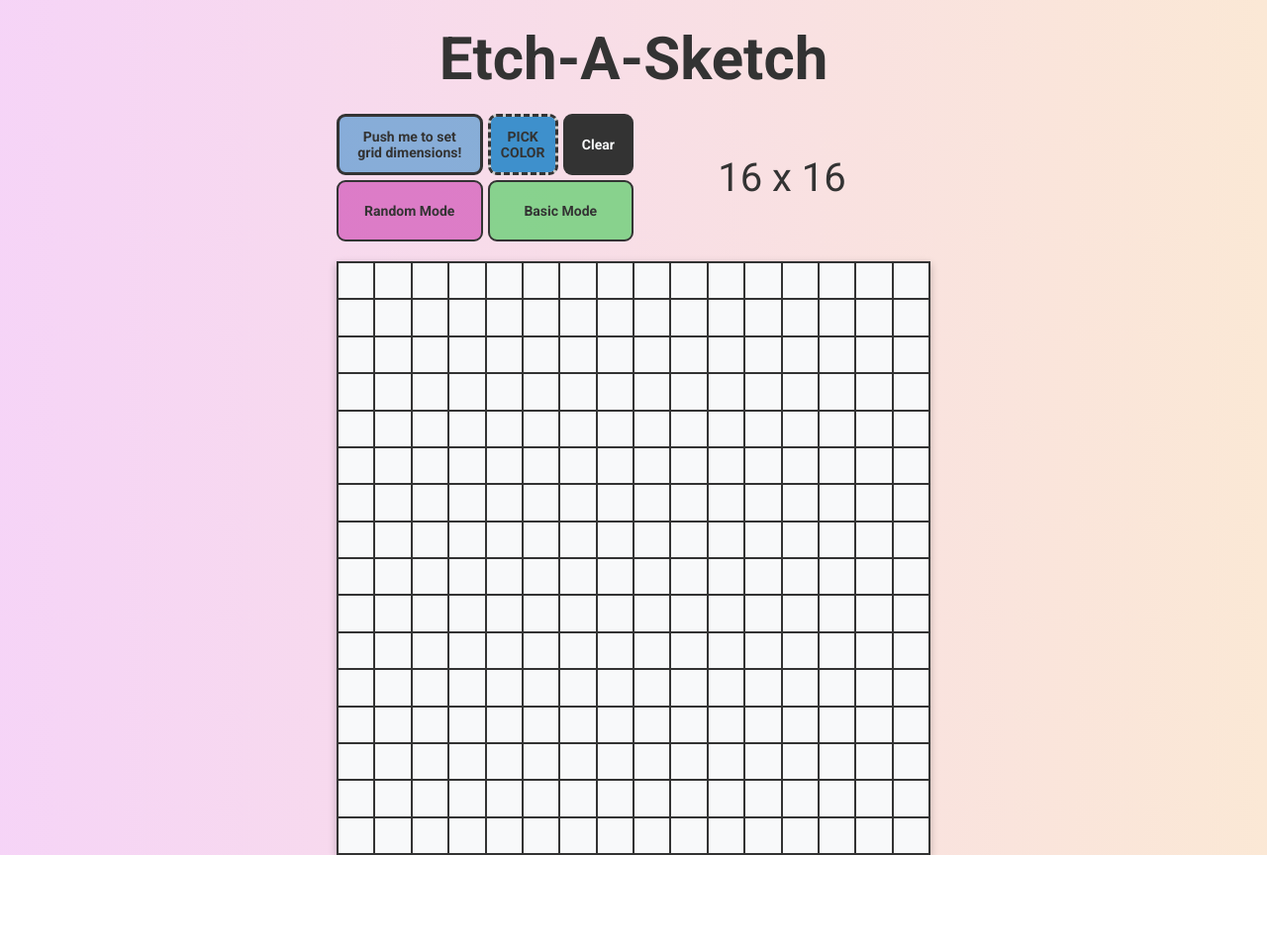
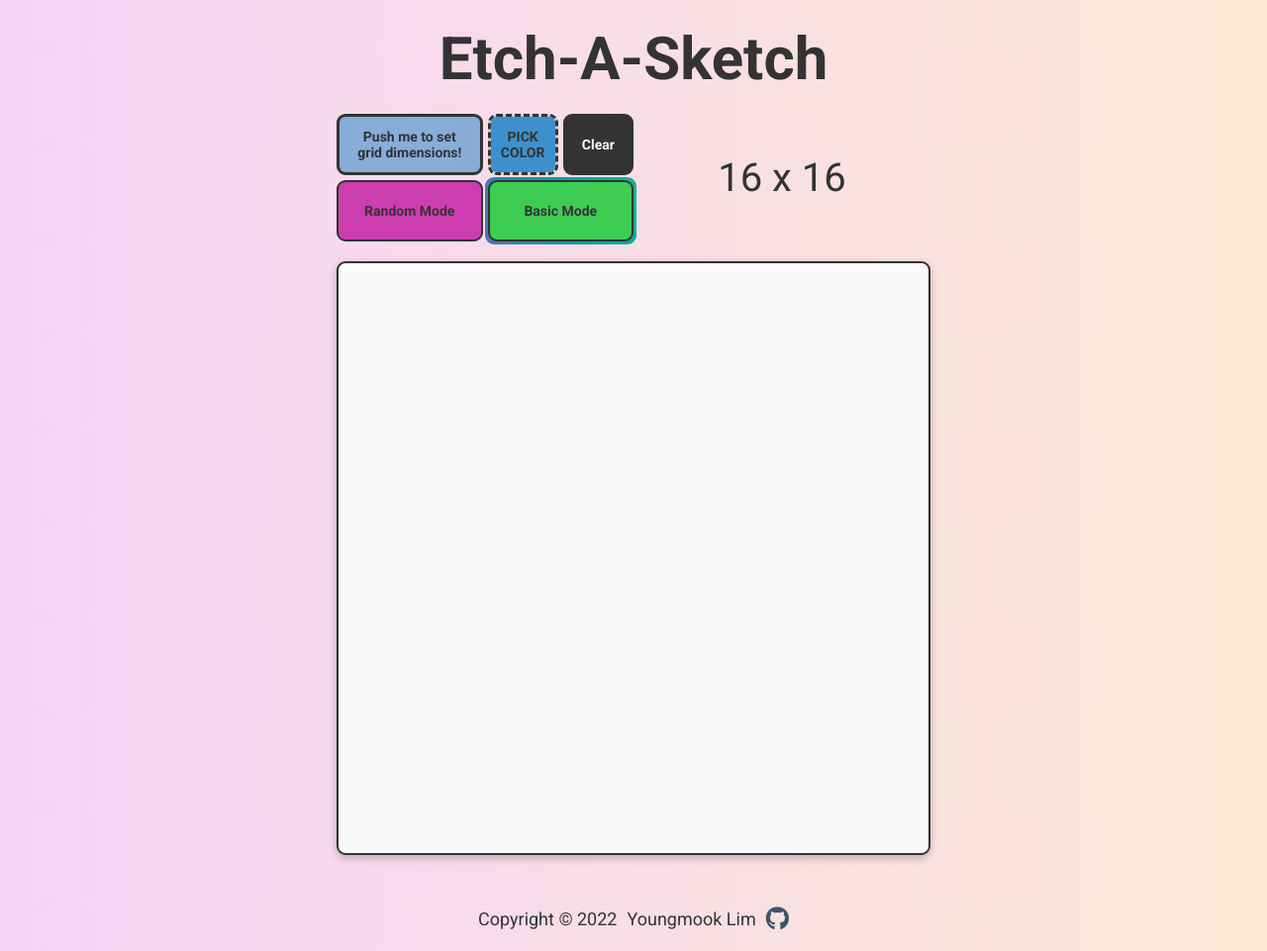
Before and after one commit to Youngmook-Lim/odin-etch-a-sketch, a plain HTML site: page index.html in a window 1280 px wide. Shown: the whole page at 99% size. Before the commit the page ends 864 px from the top, so only its background shows below. Drawn offline with Linux system fonts and the light colour scheme.

Commit message:
Add active button border and deleted grid borders

```diff
--- a/index.html
+++ b/index.html
@@ -5,6 +5,10 @@
     <meta http-equiv="X-UA-Compatible" content="IE=edge" />
     <meta name="viewport" content="width=device-width, initial-scale=1.0" />
     <link rel="stylesheet" href="style.css" />
+    <script
+      src="https://kit.fontawesome.com/2df99d1f05.js"
+      crossorigin="anonymous"
+    ></script>
     <script defer src="script.js"></script>
     <title>Document</title>
   </head>
@@ -19,10 +23,22 @@
         </label>
         <button class="btn btn-clear">Clear</button>
         <button class="btn btn-random">Random Mode</button>
-        <button class="btn btn-basic">Basic Mode</button>
+        <button class="btn btn-basic active-btn">Basic Mode</button>
       </div>
       <div class="dimensions">16 x 16</div>
     </div>
     <div class="container"></div>
+    <footer class="footer">
+      <p>
+        Copyright ©
+        <script>
+          document.write(new Date().getFullYear());
+        </script>
+      </p>
+      <p>Youngmook Lim</p>
+      <a href="https://github.com/Youngmook-Lim/" target="_blank">
+        <i class="fa-brands fa-github"></i
+      ></a>
+    </footer>
   </body>
 </html>
--- a/script.js
+++ b/script.js
@@ -146,6 +146,8 @@ const setContainer = function (dimension = 16) {
 
 btnDim.addEventListener("click", function () {
   const dimension = prompt("Enter dimension!");
+  if (!dimension) return;
+  if (isNaN(+dimension)) return alert("Dimension can only be a number!");
   if (dimension > 100) {
     return alert("Dimension can't be over 100 :(");
   }
@@ -162,6 +164,8 @@ btnBasic.addEventListener("click", function () {
     div.style = "";
   });
   basic = 1;
+  btnRandom.classList.remove("active-btn");
+  btnBasic.classList.add("active-btn");
 });
 
 btnRandom.addEventListener("click", function () {
@@ -174,6 +178,8 @@ btnRandom.addEventListener("click", function () {
     div.style = "";
   });
   basic = 0;
+  btnBasic.classList.remove("active-btn");
+  btnRandom.classList.add("active-btn");
 });
 
 btnClear.addEventListener("click", function () {
--- a/style.css
+++ b/style.css
@@ -70,8 +70,13 @@ body {
 }
 
 .btn:hover {
-  transform: scale(1.05);
+  transform: scale(1.025);
+  /* z-index: 10; */
 }
+
+/* .btn:active {
+  transform: scale(0.975);
+} */
 
 .btn-dim {
   background-color: hsla(205, 58%, 52%, 0.6);
@@ -80,13 +85,58 @@ body {
 }
 
 .btn-basic {
-  background-color: hsla(129, 58%, 52%, 0.6);
+  background-color: hsl(129, 58%, 52%);
   grid-column: span 2;
 }
 
 .btn-random {
-  background-color: hsla(312, 58%, 52%, 0.6);
+  background-color: hsl(312, 58%, 52%);
   grid-column: span 2;
+}
+
+.active-btn {
+  position: relative;
+  --borderWidth: 5px;
+}
+
+.active-btn:after {
+  content: "";
+  position: absolute;
+  top: calc(-1 * var(--borderWidth));
+  left: calc(-1 * var(--borderWidth));
+  height: calc(100% + var(--borderWidth) * 2);
+  width: calc(100% + var(--borderWidth) * 2);
+  background: linear-gradient(
+    60deg,
+    #f79533,
+    #f37055,
+    #ef4e7b,
+    #a166ab,
+    #5073b8,
+    #1098ad,
+    #07b39b,
+    #6fba82
+  );
+  border-radius: 9px;
+  z-index: -1;
+  animation: animatedgradient 3s ease alternate infinite;
+  background-size: 300% 300%;
+}
+
+.active-btn:hover {
+  transform: none;
+}
+
+@keyframes animatedgradient {
+  0% {
+    background-position: 0% 50%;
+  }
+  50% {
+    background-position: 100% 50%;
+  }
+  100% {
+    background-position: 0% 50%;
+  }
 }
 
 .btn-clear {
@@ -135,14 +185,16 @@ label > span {
   height: 100%;
   display: grid;
   grid-template-columns: repeat(16, 1fr);
-  border: 0.5px solid var(--primary-dark);
+  border: 2px solid var(--primary-dark);
+  border-radius: 9px;
   margin: 0 auto;
+  padding: 1rem;
   background-color: #f8f9fa;
   box-shadow: rgba(0, 0, 0, 0.24) 0px 3px 8px;
 }
 
 .divs {
-  border: 0.5px solid var(--primary-dark);
+  /* border: 0.5px solid var(--primary-dark); */
   width: 100%;
   transition: all 0.2s;
 }
@@ -170,3 +222,27 @@ label > span {
   bottom: 0px;
   right: 0px;
 } */
+
+.footer {
+  /* position: absolute;
+  bottom: 0;
+  left: 0; */
+  display: flex;
+  align-items: center;
+  justify-content: center;
+  gap: 10px;
+  width: 100%;
+  margin-top: 3.2rem;
+  padding: 20px;
+  font-size: 18px;
+}
+
+.fa-github {
+  color: #3d5467;
+  font-size: 24px;
+  transition: transform 0.3s ease-in-out;
+}
+
+.fa-github:hover {
+  transform: rotate(360deg) scale(1.2);
+}
```
